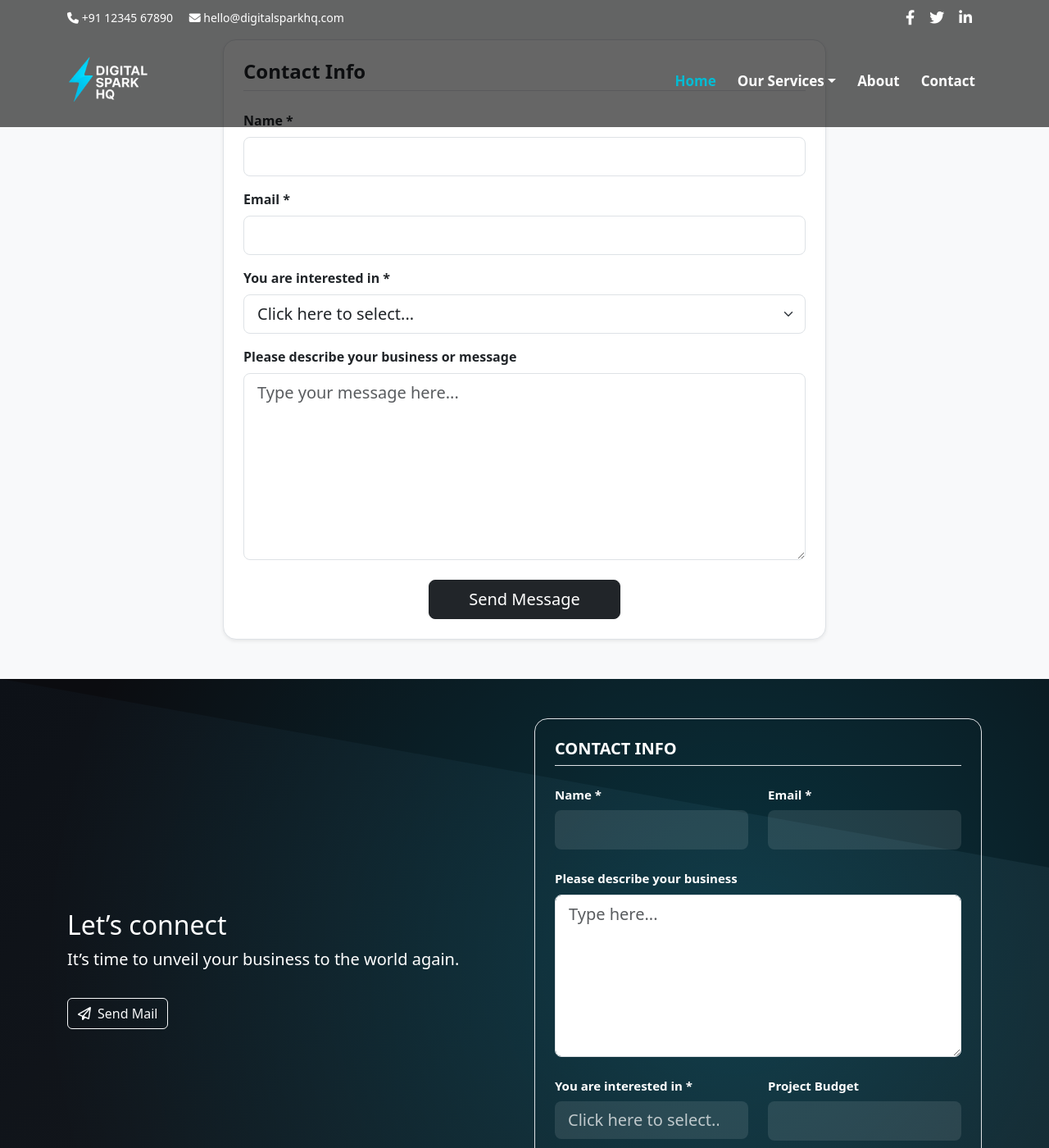
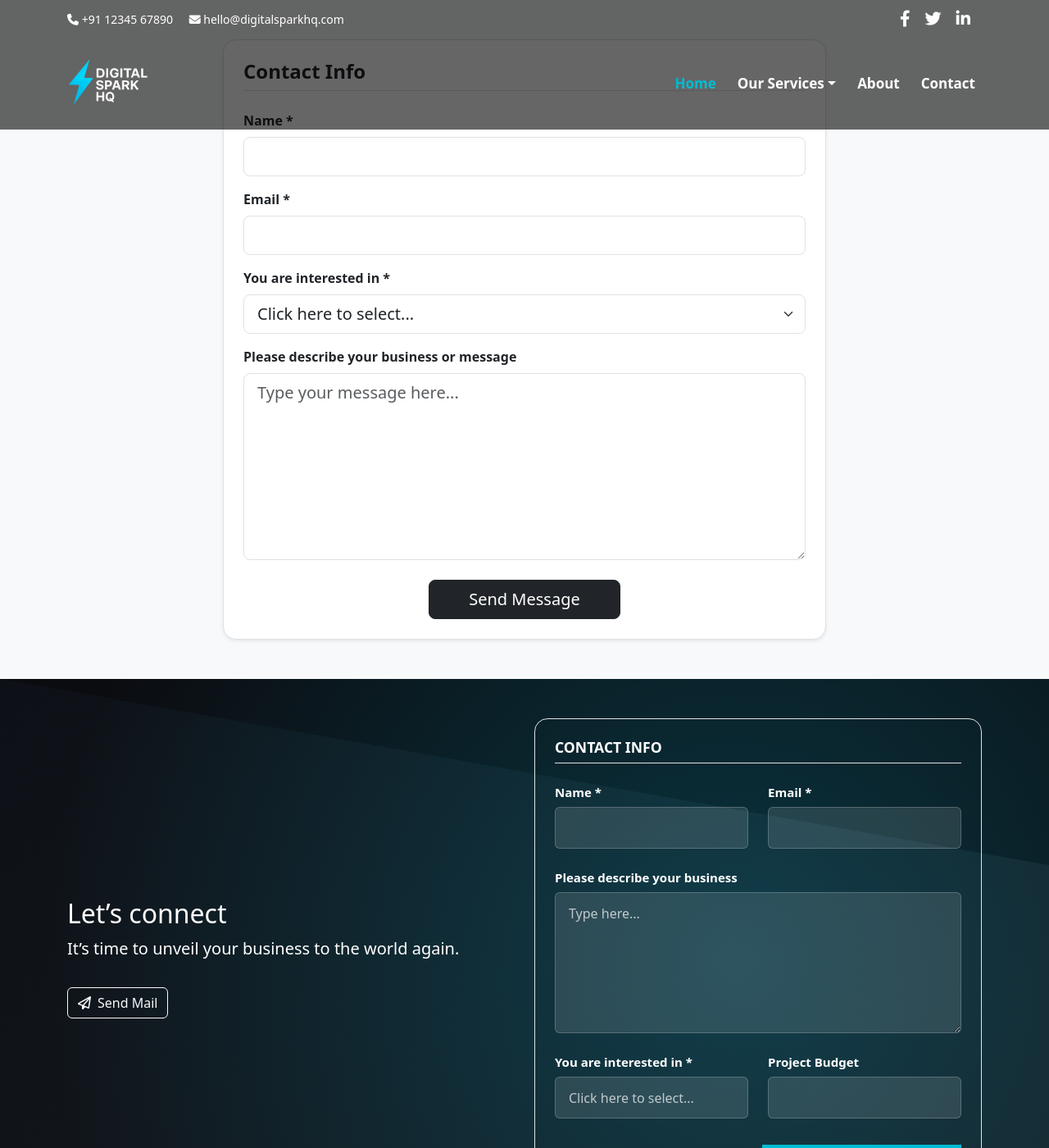
Before and after one commit to Iambiswajit-C/digitalsparkhq, a Jekyll site: the page built from contact.md, in a window 1280 px wide and 1400 px high. Shown: the whole window at 82% size. Built offline with Jekyll 4.4.1, drawn with Linux system fonts in a browser that asks for light colours.

Commit message:
Update style.css

```diff
--- a/assets/css/style.css
+++ b/assets/css/style.css
@@ -132,26 +132,67 @@
 
 .footer-form {
   border: 1px solid rgba(255, 255, 255, 0.3);
-  background: rgba(0, 0, 0, 0.2);
-  border-radius: 8px;
+  background: rgba(0, 0, 0, 0.25);
+  border-radius: 10px;
+  padding: 2rem;
+}
+
+/* Form labels and inputs */
+.footer-form label {
+  color: #fff;
+  font-weight: 600;
+  margin-bottom: 0.4rem;
+  display: block;
 }
 
 .footer-form input,
-.footer-form select {
-  background: rgba(255, 255, 255, 0.1);
-  border: none;
+.footer-form select,
+.footer-form textarea {
+  background: rgba(255, 255, 255, 0.12);
+  border: 1px solid rgba(255, 255, 255, 0.2);
   color: #fff;
+  border-radius: 6px;
+  width: 100%;
+  padding: 0.8rem 1rem;
+  font-size: 1rem;
 }
+
+.footer-form textarea {
+  resize: vertical;
+  min-height: 150px; /* Bigger textarea for long messages */
+}
+
 .footer-form input::placeholder,
-.footer-form select {
+.footer-form select,
+.footer-form textarea::placeholder {
   color: rgba(255, 255, 255, 0.7);
 }
 
+/* Dropdown fix for dark background */
+.footer-form select option {
+  background-color: #222;
+  color: #fff;
+}
+
+/* Form heading */
+.footer-form h5 {
+  color: #fff;
+  font-weight: 700;
+  margin-bottom: 1.5rem;
+  border-bottom: 1px solid rgba(255, 255, 255, 0.2);
+  padding-bottom: 0.5rem;
+  font-size: 1.1rem;
+  text-transform: uppercase;
+}
+
+/* Submit Button */
 .footer-form .btn {
   background: var(--hover-color);
   border: none;
   font-weight: 600;
   transition: background 0.3s;
+  padding: 0.8rem 2rem;
+  font-size: 1rem;
 }
 .footer-form .btn:hover {
   background: #0078a0;
@@ -159,42 +200,57 @@
 
 /* Divider */
 .footer-divider {
-  border-top: 1px solid rgba(255, 255, 255, 0.2);
-  margin: 20px 0;
+  border-top: 1px solid rgba(255, 255, 255, 0.25);
+  margin: 30px 0;
 }
 
 /* Footer Bottom */
 .footer-bottom {
   position: relative;
   z-index: 2;
-  background: rgba(0, 0, 0, 0.3);
+  background: rgba(0, 0, 0, 0.35);
   border-radius: 0 8px 0 0;
-  padding-top: 40px;
+  padding-top: 50px;
 }
 
+/* Footer Logo White Filter */
 .footer-logo {
   height: 60px;
+  filter: brightness(0) invert(1);
+  transition: filter 0.3s ease;
+}
+.footer-logo:hover {
+  filter: brightness(0.85) invert(1);
 }
 
+/* Footer Titles */
 .footer-title {
   font-weight: 700;
-  margin-bottom: 15px;
+  margin-bottom: 18px;
   text-transform: uppercase;
 }
 
+/* Footer Links & Text */
 .footer-bottom a {
   color: #fff;
   text-decoration: none;
   transition: color 0.3s;
+  font-size: 1.05rem;
 }
 .footer-bottom a:hover {
   color: var(--hover-color);
 }
 
+.footer-bottom p {
+  font-size: 1.05rem;
+  margin-bottom: 8px;
+}
+
+/* Social Icons */
 .social-icons a {
   color: #fff;
-  margin-right: 12px;
-  font-size: 18px;
+  margin-right: 14px;
+  font-size: 20px;
   transition: color 0.3s, transform 0.3s;
 }
 .social-icons a:hover {
@@ -204,18 +260,26 @@
 
 /* Copyright */
 .footer-copyright {
-  font-size: 13px;
+  font-size: 15px;
   background: rgba(255, 255, 255, 0.05);
-  margin-top: 20px;
+  margin-top: 30px;
+  letter-spacing: 0.5px;
 }
 
 /* Responsive */
-@media (max-width: 767px) {
+@media (max-width: 991px) {
   .footer-top {
     text-align: center;
   }
+  .footer-form {
+    margin-top: 2rem;
+  }
   .footer-bottom {
     text-align: center;
+    padding-top: 40px;
+  }
+  .footer-bottom .footer-title {
+    margin-top: 1rem;
   }
   .social-icons {
     justify-content: center;
```
